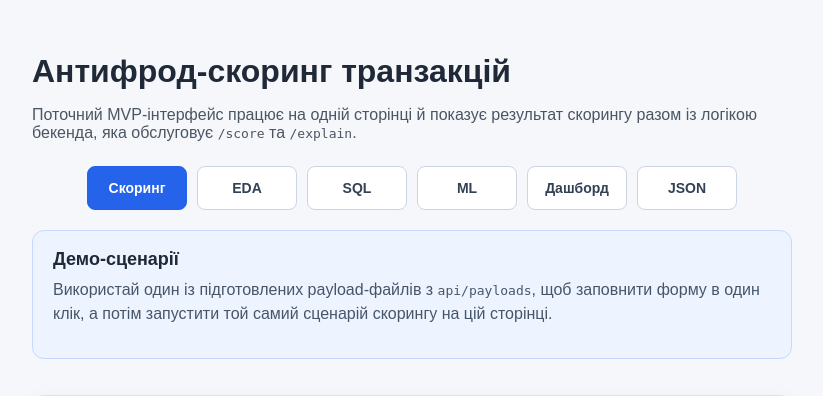
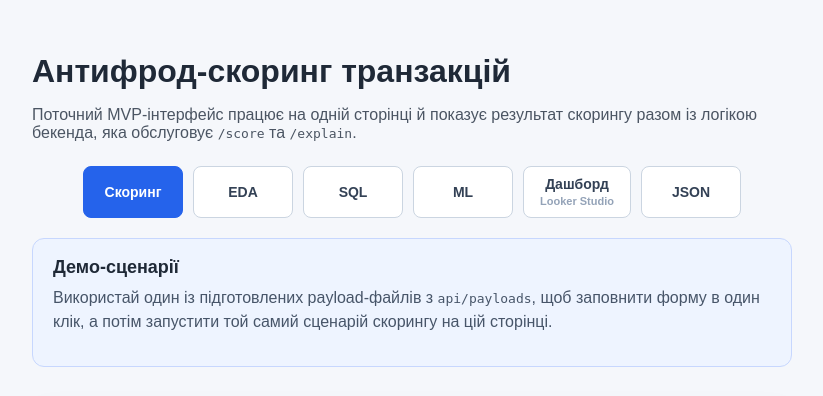
Before and after one commit to drhtka/anti_fraud_analytics_platform, a FastAPI app: page / in a window 1280 px wide. Shown: the top 396 px of the page, without its empty margins (228-1051 px from the left). Run offline with FastAPI, Linux system fonts and the light colour scheme.

Commit message:
add Looker Studio subtitle and dashboard loading state

```diff
--- a/static/css/index.css
+++ b/static/css/index.css
@@ -41,20 +41,37 @@ h1 {
 
 .screen-tab {
     display: inline-flex;
+    flex-direction: column;
     align-items: center;
     justify-content: center;
     min-width: 100px;
     min-height: 44px;
+    gap: 2px;
     background: #ffffff;
     color: #334155;
     border: 1px solid #cbd5e1;
     text-align: center;
 }
 
+.screen-tab-label {
+    line-height: 1.1;
+}
+
+.screen-tab-subtitle {
+    font-size: 11px;
+    line-height: 1.1;
+    color: #94a3b8;
+    font-weight: 600;
+}
+
 .screen-tab.is-active {
     background: #2563eb;
     color: #ffffff;
     border-color: #2563eb;
+}
+
+.screen-tab.is-active .screen-tab-subtitle {
+    color: rgba(255, 255, 255, 0.82);
 }
 
 .screen {
@@ -709,11 +726,25 @@ button {
 }
 
 .dashboard-frame-card {
+    position: relative;
     margin-top: 16px;
     padding: 12px;
     background: #f8fafc;
     border: 1px solid #dbe3ee;
     border-radius: 12px;
+}
+
+.dashboard-loading-note {
+    position: absolute;
+    inset: 12px;
+    display: flex;
+    align-items: center;
+    justify-content: center;
+    margin: 0;
+    color: #94a3b8;
+    font-size: 14px;
+    text-align: center;
+    pointer-events: none;
 }
 
 .dashboard-iframe {
@@ -724,3 +755,11 @@ button {
     border-radius: 8px;
     background: #ffffff;
 }
+
+.dashboard-frame-card.is-loading .dashboard-iframe {
+    opacity: 0;
+}
+
+.dashboard-frame-card:not(.is-loading) .dashboard-loading-note {
+    display: none;
+}
--- a/static/js/index.js
+++ b/static/js/index.js
@@ -12,6 +12,22 @@ const ACTIVE_SCREEN_STORAGE_KEY = 'anti-fraud-active-screen';
 
 function getScreens() {
     return document.querySelectorAll('[data-screen-name]');
+}
+
+function initDashboardEmbeds() {
+    const dashboardIframes = document.querySelectorAll('.dashboard-iframe');
+
+    dashboardIframes.forEach((iframe) => {
+        if (!(iframe instanceof HTMLIFrameElement) || iframe.dataset.bound === 'true') {
+            return;
+        }
+
+        iframe.dataset.bound = 'true';
+        iframe.addEventListener('load', () => {
+            const frameCard = iframe.closest('.dashboard-frame-card');
+            frameCard?.classList.remove('is-loading');
+        });
+    });
 }
 
 async function ensureScreenLoaded(screenName) {
@@ -49,6 +65,7 @@ async function ensureScreenLoaded(screenName) {
 
         const html = await response.text();
         screen.outerHTML = html;
+        initDashboardEmbeds();
     } catch (error) {
         screen.dataset.loaded = 'error';
         screen.innerHTML = `
@@ -117,6 +134,7 @@ window.addEventListener('hashchange', async () => {
 });
 
 activateScreen(getInitialScreenName());
+initDashboardEmbeds();
 
 demoButtons.forEach((button) => {
     button.addEventListener('click', () => {
--- a/templates/index.html
+++ b/templates/index.html
@@ -51,7 +51,8 @@
                     class="screen-tab"
                     data-screen-target="dashboard"
                 >
-                    Дашборд
+                    <span class="screen-tab-label">Дашборд</span>
+                    <span class="screen-tab-subtitle">Looker Studio</span>
                 </button>
                 <button
                     type="button"
--- a/templates/partials/_dashboard_screen.html
+++ b/templates/partials/_dashboard_screen.html
@@ -18,7 +18,8 @@
             </div>
         </div>
 
-        <div class="dashboard-frame-card">
+        <div class="dashboard-frame-card is-loading">
+            <p class="dashboard-loading-note">Дочекайтеся завантаження дашборда</p>
             <iframe
                 class="dashboard-iframe"
                 src="{{ dashboard_embed_url }}"
```
